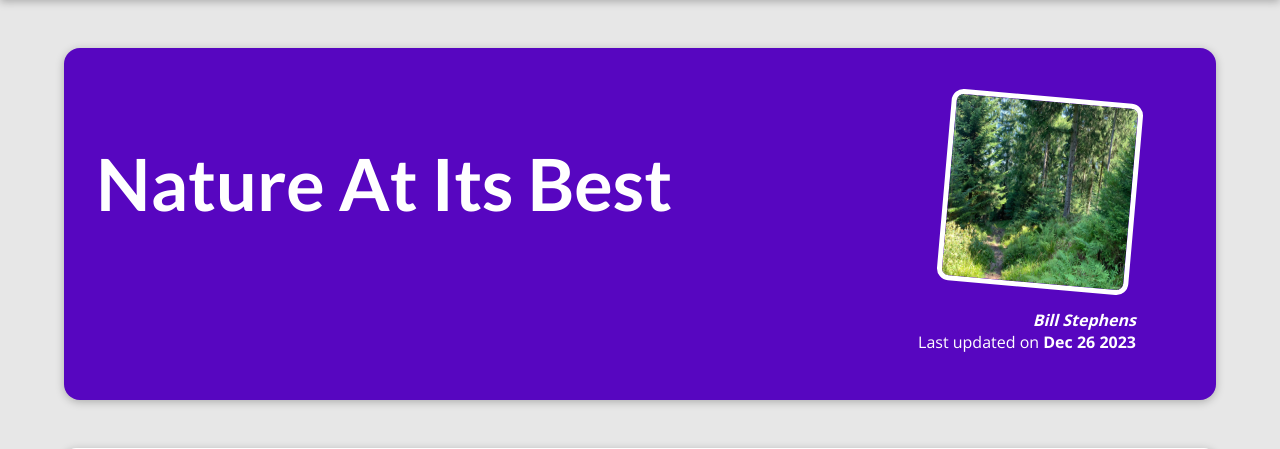
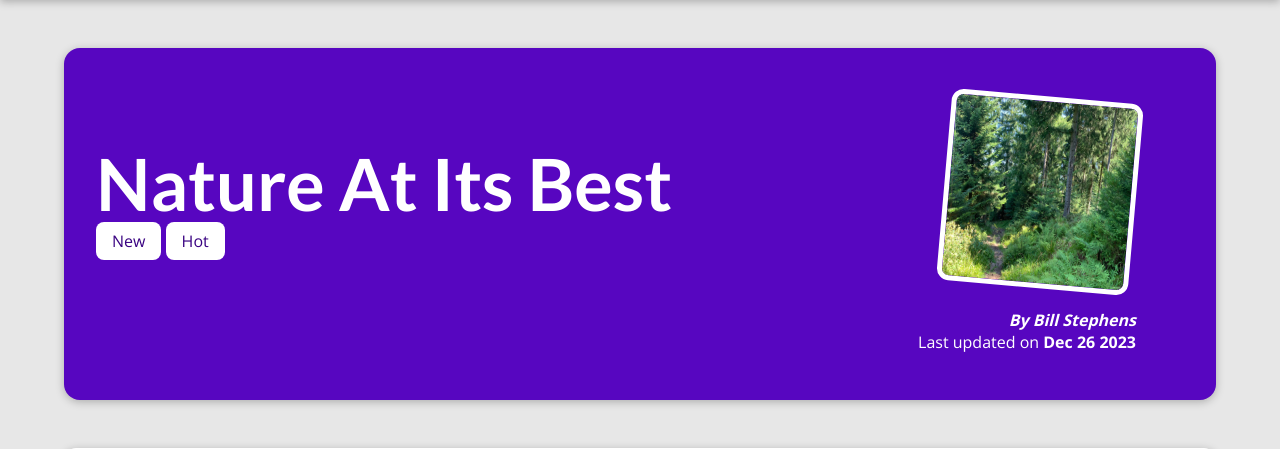
Before and after one commit to BillStephens2022/Blog-Django, a Django app: a page that uses blog/templates/blog/post-detail.html in a window 1280 px wide. Shown: the part 80-529 px from the top of the page. Run offline with Django 5.2, Linux system fonts and the light colour scheme; data comes from the database, SQL or seed files in the repository.

Commit message:
updated post-detail page to show detail from the database, updated author rendered with link to mailto email and added tags to the post detail page

```diff
--- a/blog/static/blog/post-detail.css
+++ b/blog/static/blog/post-detail.css
@@ -22,6 +22,7 @@ body {
 #summary h2 {
   color: white;
   font-size: 4.5rem;
+  margin-bottom: 0.25rem;
 }
 
 #summary article {
@@ -47,6 +48,11 @@ body {
   font-weight: bold;
 }
 
+#summary a {
+  color: white;
+  text-decoration: none;
+}
+
 #summary time {
   font-weight: bold;
 }
@@ -65,3 +71,10 @@ p {
   font-size: 2rem;
   text-align: center;
 }
+
+.tag {
+  background-color: white;
+  color: #390281;
+  padding: 0.5rem 1rem;
+  border-radius: 8px;
+}
--- a/blog/templates/blog/post-detail.html
+++ b/blog/templates/blog/post-detail.html
@@ -11,9 +11,14 @@
 {% block content %}
   <section id="summary">
     <h2>{{ post.title }}</h2>
+    <div>
+      {% for tag in post_tags %}
+      <span class="tag">{{ tag.caption }}</span>
+      {% endfor %}
+    </div>
     <article>
         <img src="{% static "blog/images/"|add:post.image_name %}" alt="{{post.title}}" />
-        <address>{{ post.author }}</address>
+        <address>By <a href= "mailto: {{ post.author.email_address }}">{{ post.author }}</a></address>
         <div>
             Last updated on <time>{{ post.date|date:"M d Y" }}</time>
         </div>
--- a/blog/views.py
+++ b/blog/views.py
@@ -22,5 +22,6 @@ def posts(request):
 def post_detail(request, slug):
     selected_post = get_object_or_404(Post, slug=slug)
     return render(request, "blog/post-detail.html", {
-        "post": selected_post
+        "post": selected_post,
+        "post_tags": selected_post.tags.all()
     })
```
